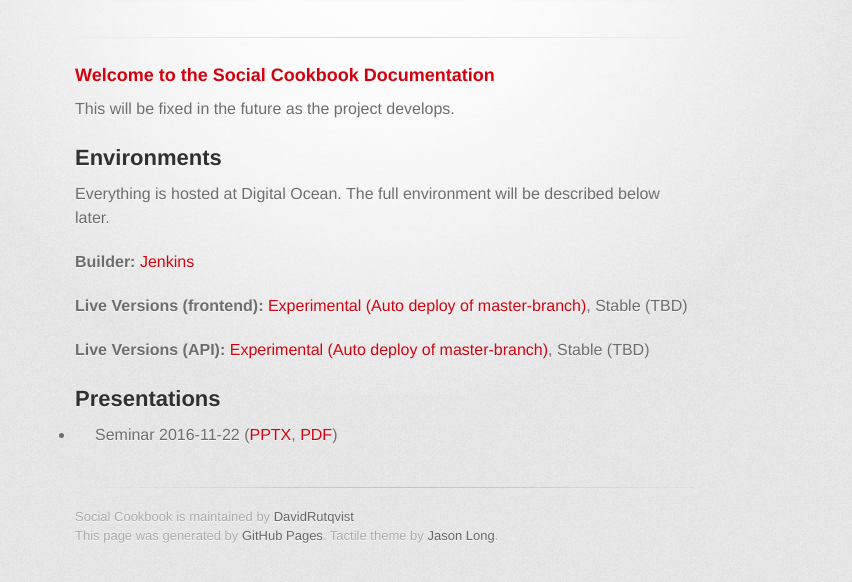
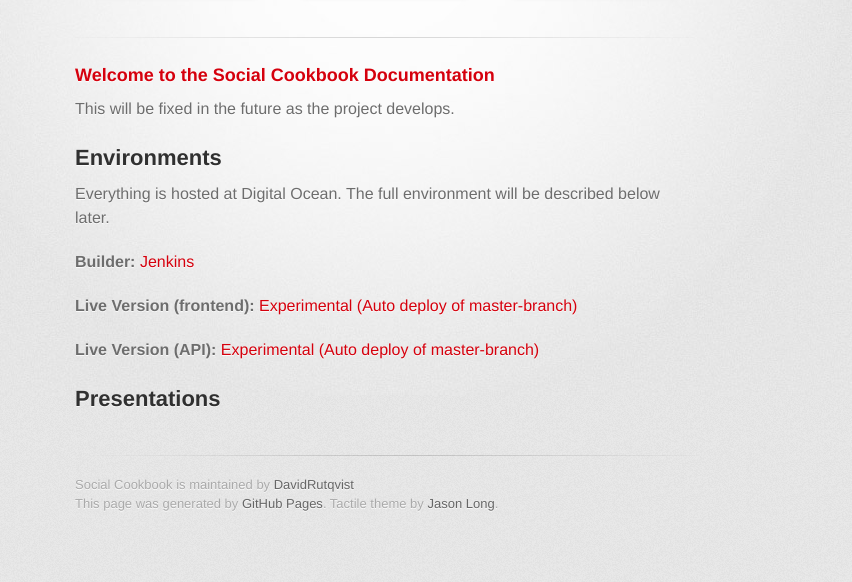
Before and after one commit to DavidRutqvist/social-cookbook, a plain HTML site: page index.html in a window 1280 px wide. Shown: the part 178-760 px from the top of the page, without its empty margins (255-1107 px from the left). Drawn offline with Linux system fonts and the light colour scheme; a web font is replaced by a local one.

Commit message:
Create gh-pages branch via GitHub

```diff
--- a/index.html
+++ b/index.html
@@ -43,15 +43,12 @@
 
 <p><strong>Builder:</strong> <a href="http://139.59.211.203:8080">Jenkins</a></p>
 
-<p><strong>Live Versions (frontend):</strong> <a href="http://46.101.226.77:8080">Experimental (Auto deploy of master-branch)</a>, Stable (TBD)</p>
+<p><strong>Live Version (frontend):</strong> <a href="http://cookbook.rutqvist.com">Experimental (Auto deploy of master-branch)</a></p>
 
-<p><strong>Live Versions (API):</strong> <a href="http://46.101.226.77:8081/api">Experimental (Auto deploy of master-branch)</a>, Stable (TBD)</p>
+<p><strong>Live Version (API):</strong> <a href="http://cookbook.rutqvist.com/api">Experimental (Auto deploy of master-branch)</a></p>
 
 <h2>
 <a id="presentations" class="anchor" href="#presentations" aria-hidden="true"><span aria-hidden="true" class="octicon octicon-link"></span></a>Presentations</h2>
-<ul>
-	<li>Seminar 2016-11-22 (<a href="files/seminar-2016-11-22.pptx">PPTX</a>, <a href="files/seminar-2016-11-22.pdf">PDF</a>)</li>
-</ul>
         </section>
 
         <footer>
--- a/params.json
+++ b/params.json
@@ -1,6 +1,6 @@
 {
   "name": "Social Cookbook",
   "tagline": "",
-  "body": "### Welcome to the Social Cookbook Documentation\r\nThis will be fixed in the future as the project develops.\r\n\r\n##Environments\r\nEverything is hosted at Digital Ocean. The full environment will be described below later.\r\n\r\n**Builder:** [Jenkins](http://139.59.211.203:8080)\r\n\r\n**Live Versions (frontend):** [Experimental (Auto deploy of master-branch)](http://46.101.226.77:8080), Stable (TBD)\r\n\r\n**Live Versions (API):** [Experimental (Auto deploy of master-branch)](http://46.101.226.77:8081/api), Stable (TBD)\r\n\r\n##Presentations\r\n",
+  "body": "### Welcome to the Social Cookbook Documentation\r\nThis will be fixed in the future as the project develops.\r\n\r\n##Environments\r\nEverything is hosted at Digital Ocean. The full environment will be described below later.\r\n\r\n**Builder:** [Jenkins](http://139.59.211.203:8080)\r\n\r\n**Live Version (frontend):** [Experimental (Auto deploy of master-branch)](http://cookbook.rutqvist.com)\r\n\r\n**Live Version (API):** [Experimental (Auto deploy of master-branch)](http://cookbook.rutqvist.com/api)\r\n\r\n##Presentations\r\n",
   "note": "Don't delete this file! It's used internally to help with page regeneration."
 }
```
